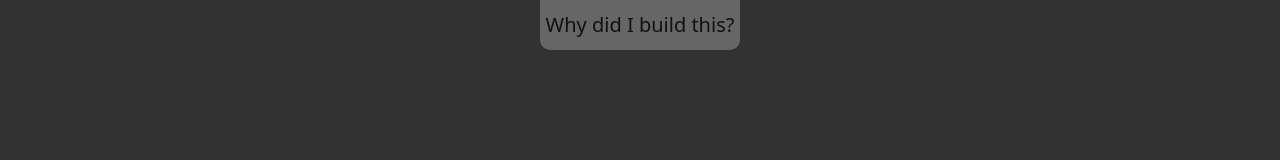
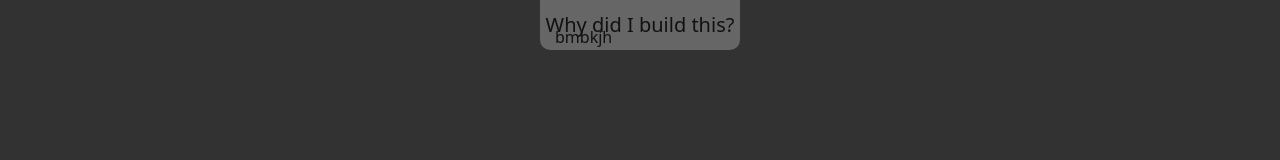
Before and after one commit to Cartman720/gh05twriter-ai, a Next.js app: page / in a window 1280 px wide. Shown: the top 160 px of the page. Built offline with nearby package versions, Linux system fonts and the light colour scheme.

Commit message:
Update page.tsx

```diff
--- a/src/app/(chat)/page.tsx
+++ b/src/app/(chat)/page.tsx
@@ -68,6 +68,7 @@ export default function Home() {
             <div>Why did I build this?!</div>
         </div>
         <div className="tab-desc">
+          bmbkjh
 
         </div>
       </div>
```
